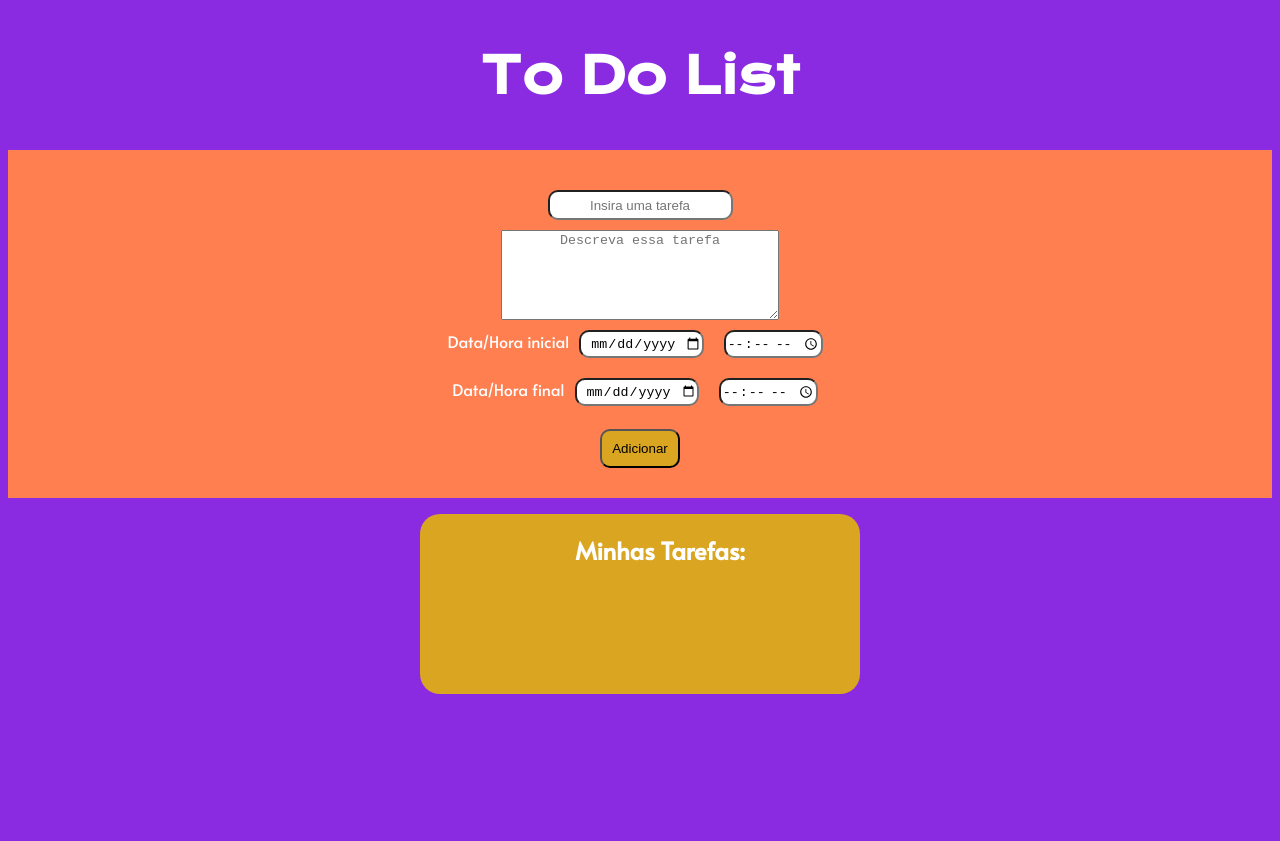
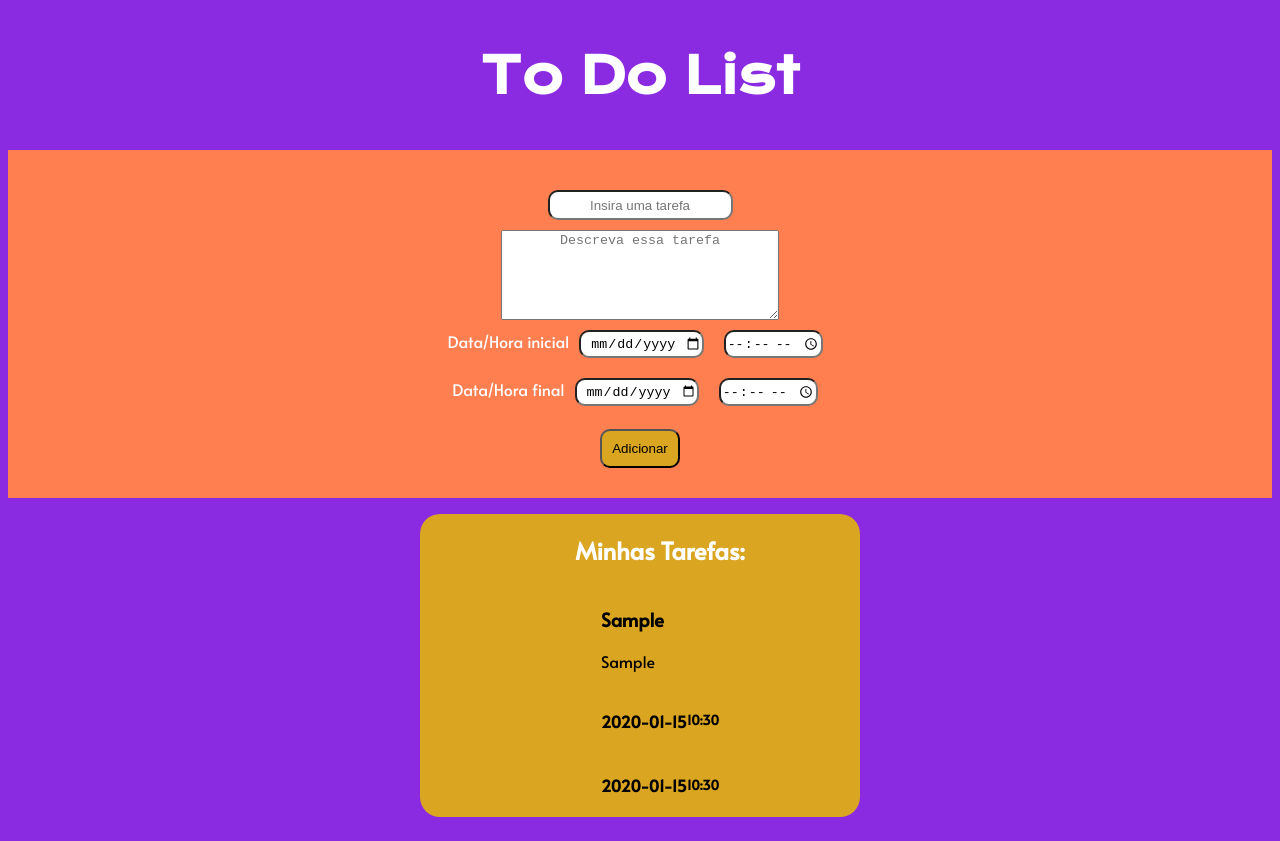
Before and after one commit to vivihumpheys/React-teste-grifon, a React (Create React App) app in the folder teste-typescript/: page / in a window 1280 px wide. Both pictures are taken after typing "Sample", "Sample", "2020-01-15", "10:30", "2020-01-15", "10:30" into the empty fields and a click on the button "Adicionar". Before the commit the page ends 800 px from the top, so only its background shows below. Built offline with nearby package versions, Linux system fonts and the light colour scheme.

Commit message:
adição de tarefas ok, imprime na tela ok, falta validar campos

```diff
--- a/teste-typescript/src/components/Form/index.tsx
+++ b/teste-typescript/src/components/Form/index.tsx
@@ -61,11 +61,25 @@ export default class Form extends Component<Props, State> {
 
   handleClick(e: any) {
     e.preventDefault();
-    let inputToDo: string = this.state.inputToDo;
-    let newItems: any = this.state.toDoList.concat(inputToDo);
+    const item: object = {
+      inputToDo: this.state.inputToDo,
+      inputDescription: this.state.inputDescription,
+      initialDate: this.state.initialDate,
+      initialTime: this.state.initialTime,
+      finalDate: this.state.finalDate,
+      finalTime: this.state.finalTime,
+    };
+
+    console.log(item);
+
+    const listaToDo: any = this.state.toDoList;
+    listaToDo.push(item);
+
+    console.log(listaToDo);
+    console.log(this.state.toDoList);
+
     this.setState({
       inputToDo: "",
-      toDoList: newItems,
       inputDescription: "",
       initialDate: "",
       initialTime: "",
@@ -82,6 +96,7 @@ export default class Form extends Component<Props, State> {
       initialTime,
       finalDate,
       finalTime,
+      toDoList,
     } = this.state;
     return (
       <main>
@@ -142,21 +157,26 @@ export default class Form extends Component<Props, State> {
             Adicionar
           </button>
         </form>
+
         <div className="toDoList-container--box">
           <ul className="toDoList-container">
             <h2>Minhas Tarefas:</h2>
+            {toDoList.map((item: any) => {
+              return (
                 <li className="toDoList-item">
-              <h3>{inputToDo}</h3>
-              <p>{inputDescription}</p>
+                  <h3>{item.inputToDo}</h3>
+                  <p>{item.inputDescription}</p>
                   <div className="toDoList-item--dateTime">
-                <h4>{initialDate}</h4>
-                <h5>{initialTime}</h5>
+                    <h4>{item.initialDate}</h4>
+                    <h5>{item.initialTime}</h5>
                   </div>
                   <div className="toDoList-item--dateTime">
-                <h4>{finalDate}</h4>
-                <h5>{finalTime}</h5>
+                    <h4>{item.finalDate}</h4>
+                    <h5>{item.finalTime}</h5>
                   </div>
                 </li>
+              );
+            })}
           </ul>
         </div>
 
```
Lines whose indentation alone changed are shown as unchanged.
